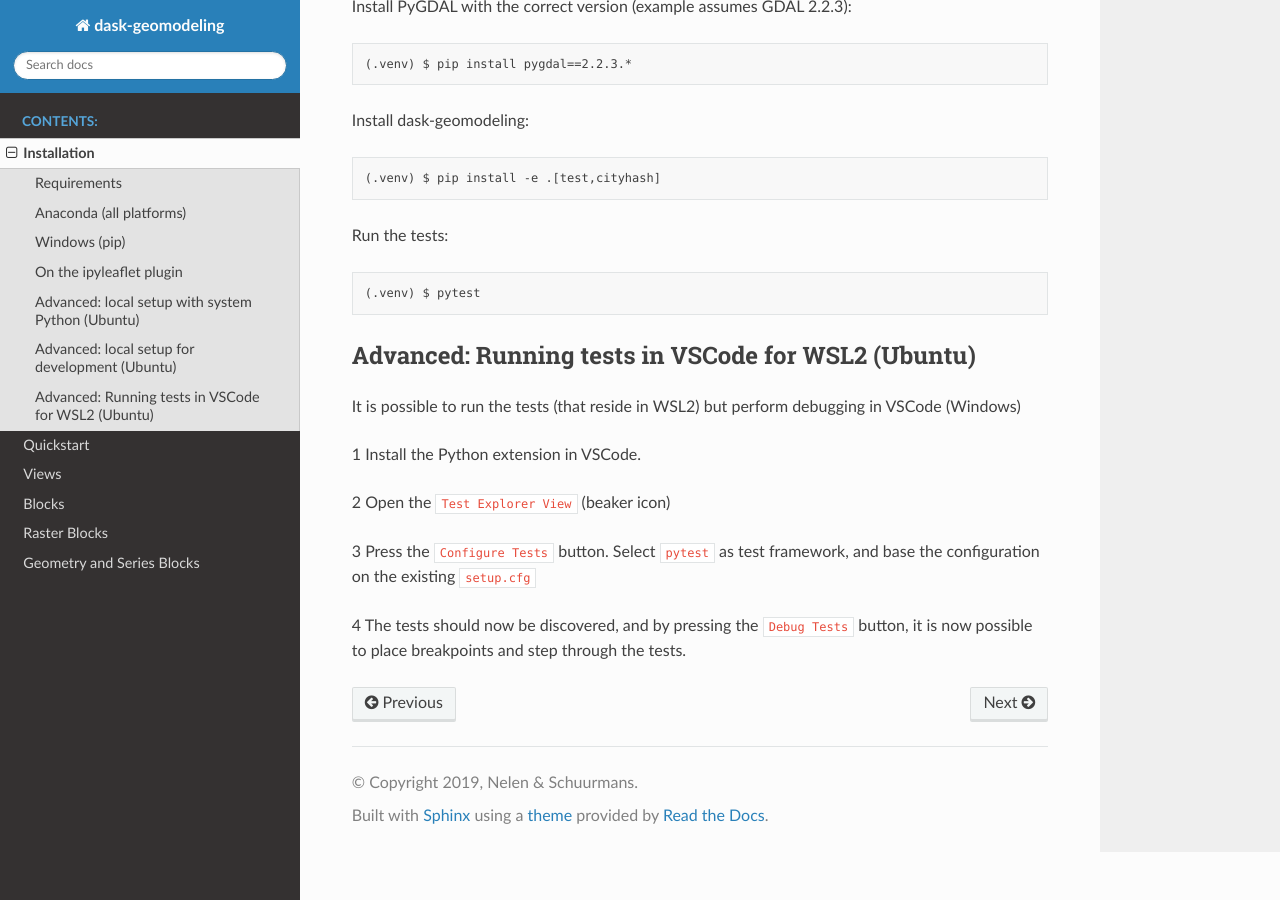
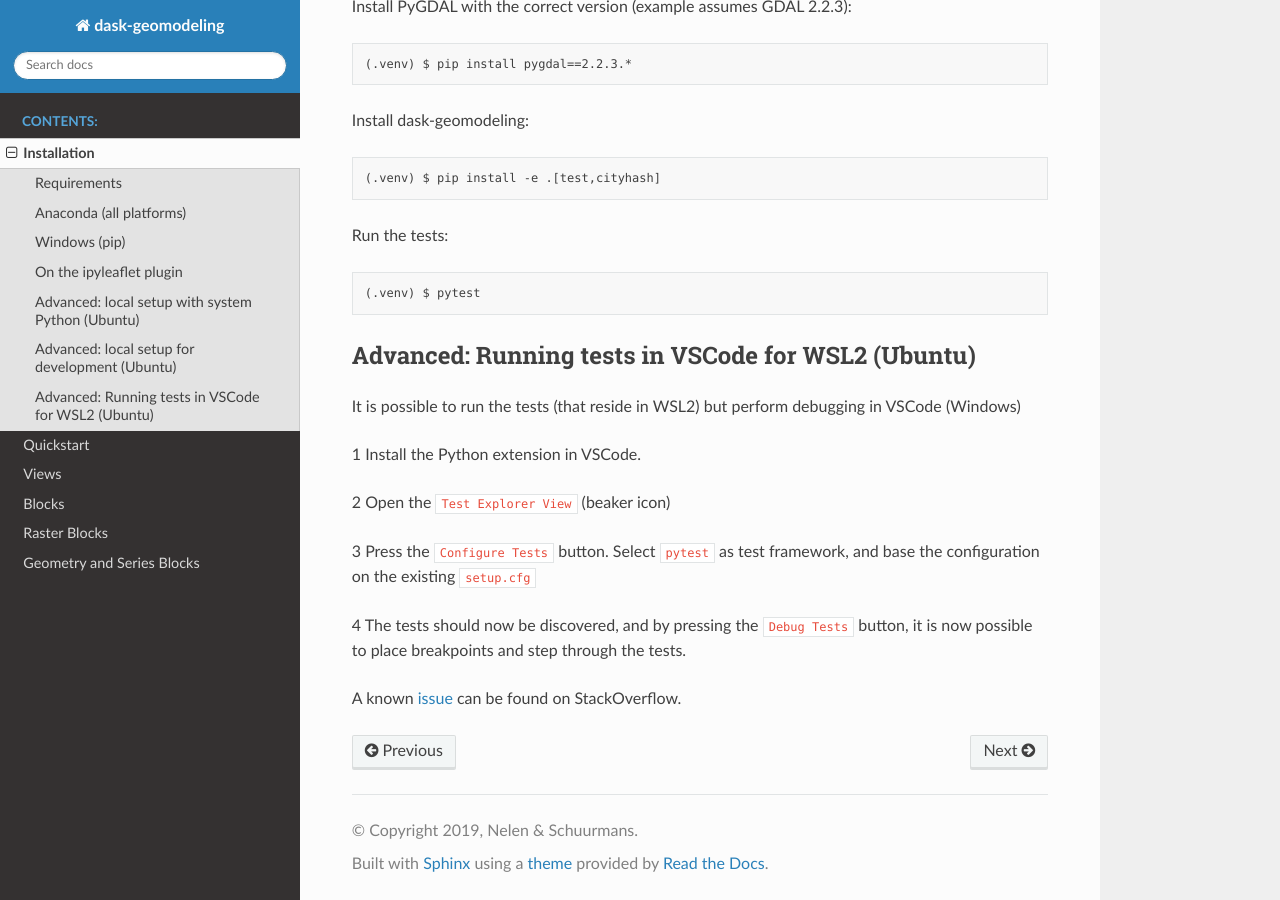
Before and after one commit to nens/dask-geomodeling, a Sphinx documentation site: the page built from docs/installation.rst, in a window 1280 px wide and 900 px high, scrolled down 2617 px. Built offline with Sphinx 7.4.7 and the Read the Docs theme 2.0.0, drawn with Linux system fonts in a browser that asks for light colours.

Commit message:
Updated note

```diff
--- a/docs/installation.rst
+++ b/docs/installation.rst
@@ -130,3 +130,5 @@ It is possible to run the tests (that reside in WSL2) but perform debugging in V
 3 Press the ``Configure Tests`` button. Select ``pytest`` as test framework, and base the configuration on the existing ``setup.cfg``
 
 4 The tests should now be discovered, and by pressing the ``Debug Tests`` button, it is now possible to place breakpoints and step through the tests.
+
+A known `issue <https://stackoverflow.com/questions/58799879/vscode-on-discover-tests-error-spawn-python-enoent>`_ can be found on StackOverflow.
```
